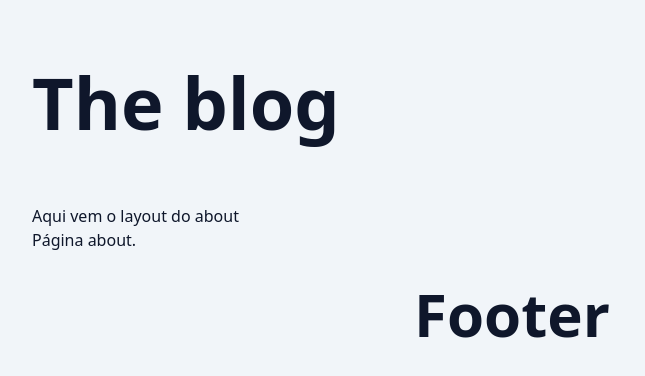
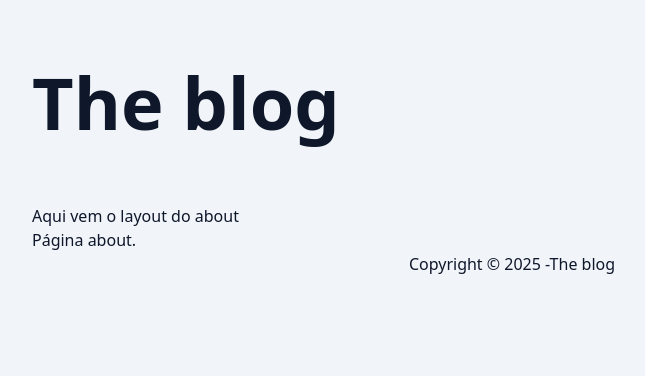
Before and after one commit to alissonmedeirosdev/the-blog-next-react-course, a Next.js app: page /about in a window 1280 px wide. Shown: the top 376 px of the page, without its empty margins (128-773 px from the left). Built offline with nearby package versions, Linux system fonts and the light colour scheme.

Commit message:
Separating the Footer component

```diff
--- a/src/app/layout.tsx
+++ b/src/app/layout.tsx
@@ -2,6 +2,7 @@
 import "./globals.css";
 import { Container } from "@/components/Container";
 import { Header } from "@/components/Header";
+import { Footer } from "@/components/Footer";
 
 export const metadata: Metadata = {
   title: {
@@ -25,9 +26,7 @@
 
           <div>{children}</div>
 
-          <footer>
-            <h1 className="font-bold text-6xl text-center py-8">Footer</h1>
-          </footer>
+          <Footer />
         </Container>
       </body>
     </html>
--- /dev/null
+++ b/src/components/Footer/index.tsx
@@ -0,0 +1,12 @@
+import Link from "next/link";
+
+export function Footer() {
+  return (
+    <footer className="pb-16 text-center">
+      <h1>
+        <span>Copyright &copy; {new Date().getFullYear()} -</span>
+        <Link href="/">The blog</Link>
+      </h1>
+    </footer>
+  );
+}
--- a/src/components/PostsList/index.tsx
+++ b/src/components/PostsList/index.tsx
@@ -6,7 +6,7 @@
   const posts = await findAllPublicPosts();
 
   return (
-    <div className="grid grid-cols-1  gap-8 sm:grid-cols-2 lg:grid-cols-3">
+    <div className="grid grid-cols-1 mb-16 gap-8 sm:grid-cols-2 lg:grid-cols-3">
       {posts.slice(1).map((post) => {
         const postLink = `/post/${post.slug}`;
 
```
